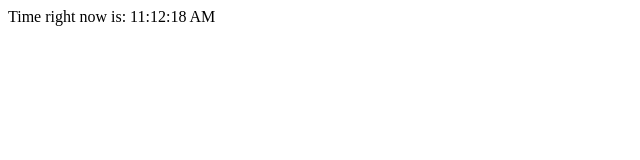
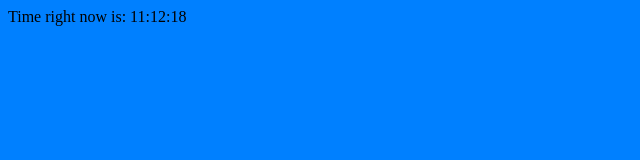
Before and after one commit to aaltopiiri/nginx-js, a plain HTML site: page content/index.html in a window 1280 px wide. Shown: the whole page, without its empty margins (0-640 px from the left). Drawn offline with Linux system fonts and the light colour scheme.

Commit message:
Add nginx.conf

```diff
--- a/content/index.html
+++ b/content/index.html
@@ -5,7 +5,7 @@
     <meta charset="UTF-8">
     <meta name="viewport" content="width=device-width, initial-scale=1">
     <title>Today's Date</title>
-    <!--link rel="stylesheet" href="css/style.css"-->
+    <link rel="stylesheet" href="css/style.css">
 </head>
 
 <body>
--- a/content/js/script.js
+++ b/content/js/script.js
@@ -1,10 +1,8 @@
 let d = new Date();
 var currentHours = d.getHours ( );
-var timeOfDay = ( currentHours < 12 ) ? "AM" : "PM";
 var currentMinutes = d.getMinutes ( );
 var currentSeconds = d.getSeconds ( );
-currentHours = ( currentHours > 12 ) ? currentHours - 12 : currentHours;
-currentHours = ( currentHours == 0 ) ? 12 : currentHours;
+currentHours = ( currentHours < 10 ? "0" : "") + currentHours;
 currentMinutes = ( currentMinutes < 10 ? "0" : "" ) + currentMinutes;
 currentSeconds = ( currentSeconds < 10 ? "0" : "" ) + currentSeconds;
-document.body.innerHTML = "Time right now is:  " + currentHours + ":" + currentMinutes + ":" + currentSeconds + " " + timeOfDay
+document.body.innerHTML = "Time right now is:  " + currentHours + ":" + currentMinutes + ":" + currentSeconds;
```
Also changed, not shown: 2 other files.
